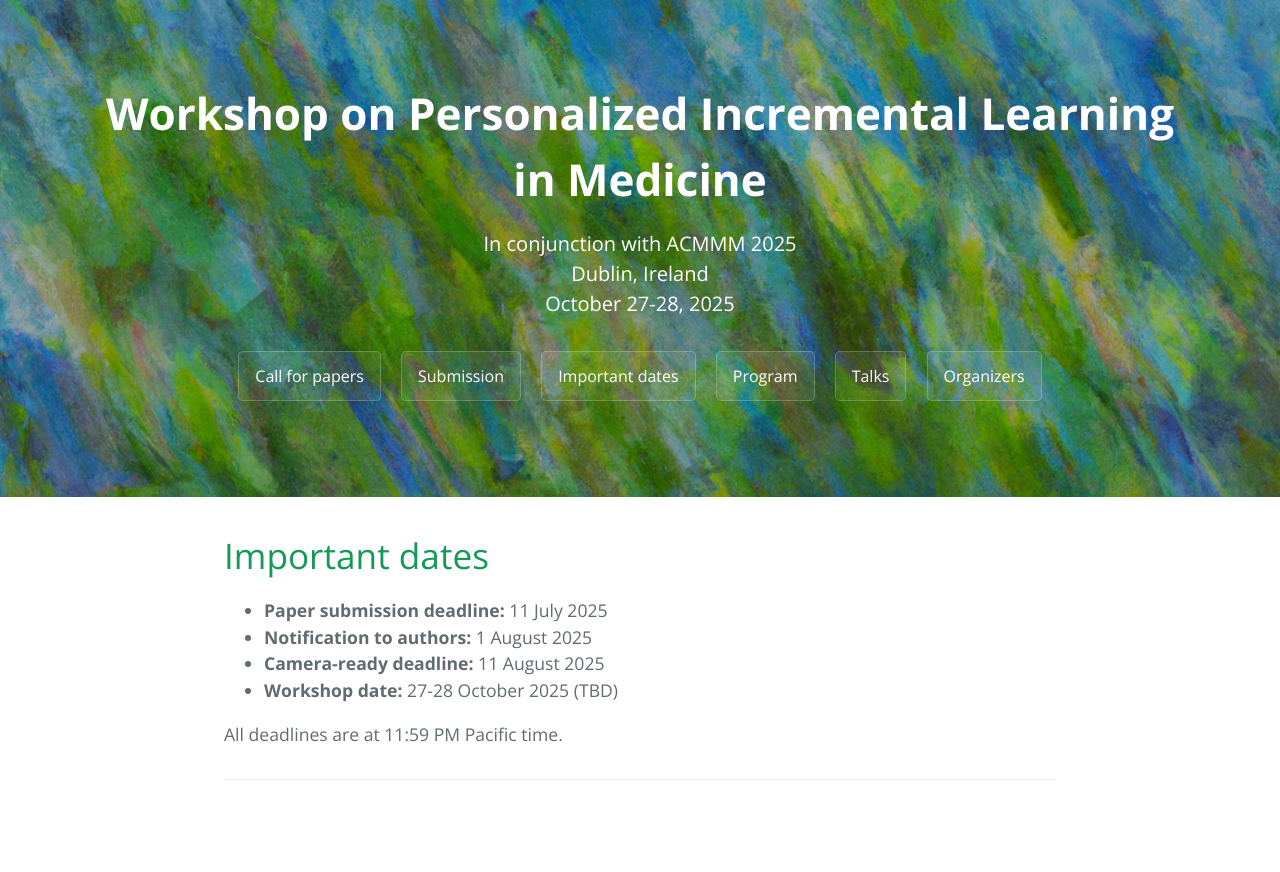
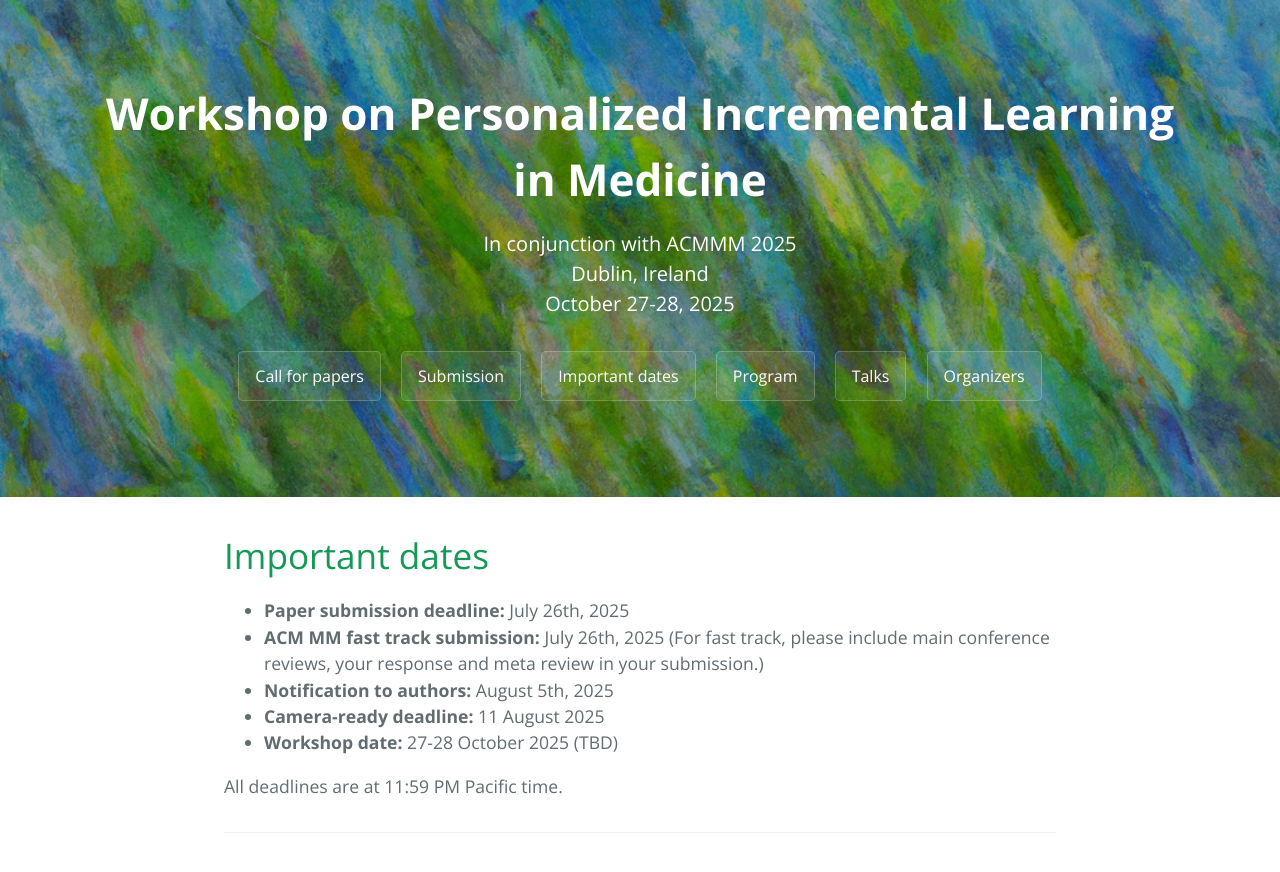
Before and after one commit to acmmm-pilm-2025/acmmm-pilm-2025.github.io, a Jekyll site: the page built from dates.md, in a window 1280 px wide. Shown: the top 872 px of the page. Built offline with Jekyll 4.4.1, drawn with Linux system fonts in a browser that asks for light colours.

Commit message:
Update dates

```diff
--- a/_config.yml
+++ b/_config.yml
@@ -9,8 +9,8 @@ workshop:
   host: "ACMMM 2025<br>Dublin, Ireland<br>October 27-28, 2025"
   submission_link: https://cmt3.research.microsoft.com/PILM2025
   dates:
-    submission: 11 July 2025
-    decision: 1 August 2025
+    submission: July 26th, 2025
+    decision: August 5th, 2025
     camera_ready: 11 August 2025
     workshop: 27-28 October 2025 (TBD)
   organizers:
--- a/dates.md
+++ b/dates.md
@@ -5,6 +5,8 @@ layout: default
 # Important dates
 
 * **Paper submission deadline:** {{ site.workshop.dates.submission }}
+* **ACM MM fast track submission:** {{ site.workshop.dates.submission }}
+(For fast track, please include main conference reviews, your response and meta review in your submission.)
 * **Notification to authors:** {{ site.workshop.dates.decision }}
 * **Camera-ready deadline:** {{ site.workshop.dates.camera_ready }}
 * **Workshop date:** {{ site.workshop.dates.workshop }}
```
Also changed, not shown: index.md (+3 -0 lines).
